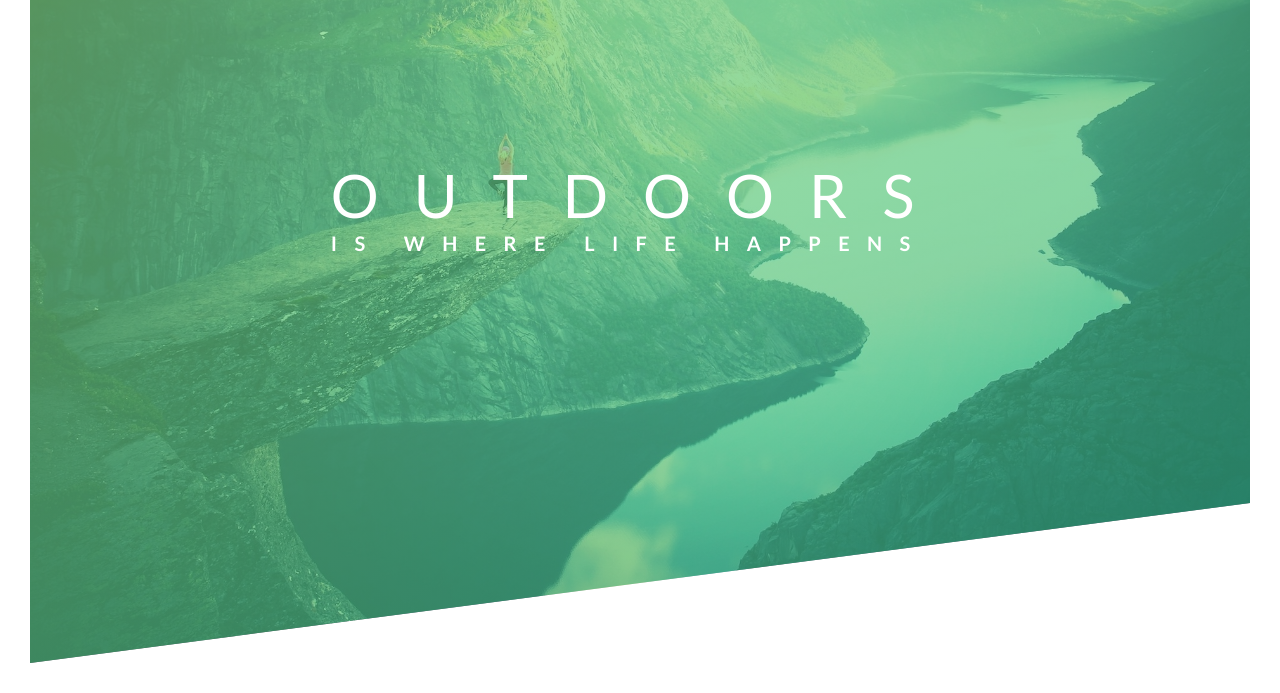
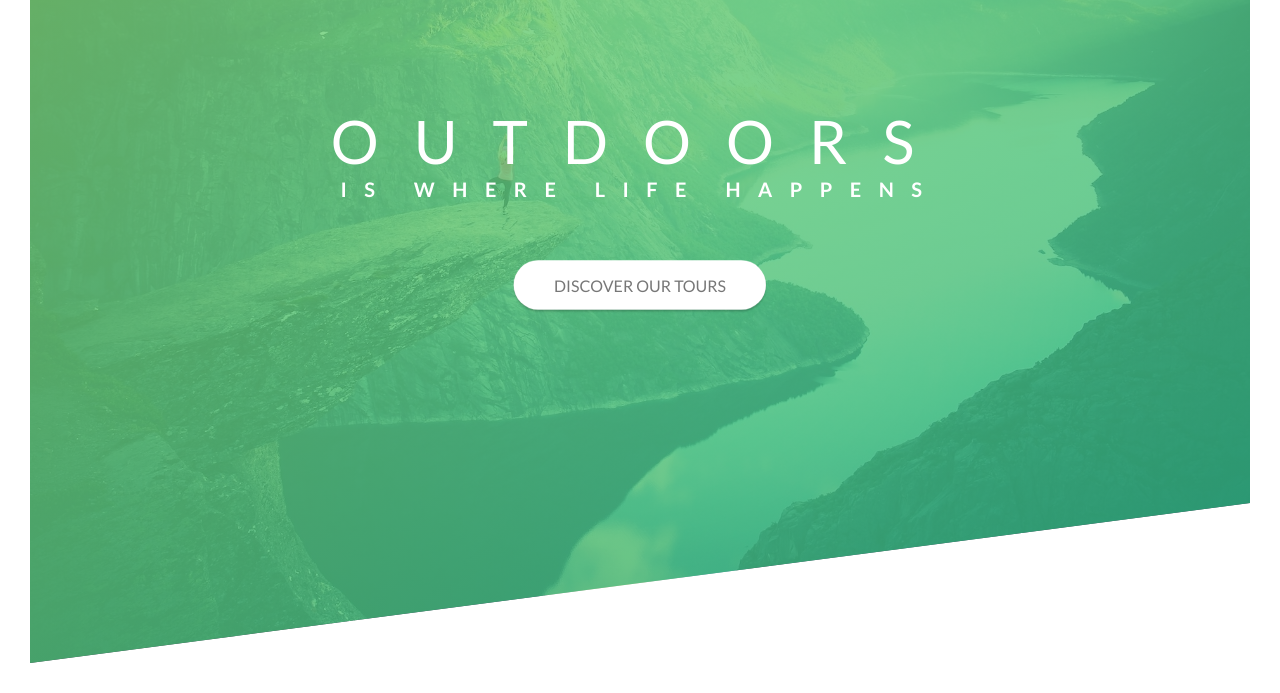
Before and after one commit to clirette/natours, a website: page index.html in a window 1280 px wide. Shown: the part 127-820 px from the top of the page. Drawn offline with Linux system fonts and the light colour scheme.

Commit message:
Initial commit - started using sass

```diff
--- a/index.html
+++ b/index.html
@@ -3,28 +3,26 @@
   <head>
     <meta charset="UTF-8">
     <meta name="viewport" content="width=device-width, initial-scale=1.0">
-
     <link href="https://fonts.googleapis.com/css?family=Lato:100,300,400,700,900" rel="stylesheet">
-
     <link rel="stylesheet" type="text/css" href="css/icon-font.css">
     <link rel="stylesheet" type="text/css" href="css/style.css">
     <link rel="shortcut icon" type="image/png" href="img/favicon.png">
-
     <title>Natours | Exciting tours for adventurous people</title>
   </head>
   <body>
     <header class="header">
-          <div class="logo-box">
-            <img src="./img/logo-white.png" alt="Logo" class="logo">
+      <div class="header__logo-box">
+        <img src="./img/logo-white.png" alt="Logo" class="header__logo">
       </div>
 
-          <div class="text-box">
+      <div class="header__text-box">
         <h1 class="heading-primary">
-              <span class="heading-primary-main">Outdoors</span>
-              <span class="heading-primary-sub">is where life happens</span>
+          <span class="heading-primary--main">Outdoors</span>
+          <span class="heading-primary--sub">is where life happens</span>
         </h1>
-          </header>
+        <a href="#" class="btn btn--white btn--animated">Discover our tours</a>
       </div>
 
+    </header>
   </body>
 </html>
--- /dev/null
+++ b/sass/abstracts/_variables.scss
@@ -0,0 +1,7 @@
+$color-primary: #55c57a;
+$color-primary-light: #7ed56f;
+$color-primary-dark: #28b485;
+
+$color-grey-dark: #777;
+$color-white: #fff;
+$color-black: #000;
--- /dev/null
+++ b/sass/base/_animations.scss
@@ -0,0 +1,43 @@
+@keyframes moveInLeft {
+  0% {
+    opacity: 0;
+    transform: translateX(-10rem);
+  }
+
+  80% {
+    transform: translateX(1rem);
+  }
+
+  100% {
+    opacity: 1;
+    transform: translate(0);
+  }
+}
+
+@keyframes moveInRight {
+  0% {
+    opacity: 0;
+    transform: translateX(10rem);
+  }
+
+  80% {
+    transform: translateX(-1rem);
+  }
+
+  100% {
+    opacity: 1;
+    transform: translate(0);
+  }
+}
+
+@keyframes moveInBottom {
+  0% {
+    opacity: 0;
+    transform: translateY(3rem);
+  }
+
+  100% {
+    opacity: 1;
+    transform: translateY(0);
+  }
+}
--- /dev/null
+++ b/sass/base/_base.scss
@@ -0,0 +1,15 @@
+*,
+*::after,
+*::before {
+  margin: 0;
+  padding: 0;
+  box-sizing: inherit;
+}
+
+html {
+  font-size: 62.5%;
+}
+
+body {
+  box-sizing: border-box;
+}
--- /dev/null
+++ b/sass/base/_typography.scss
@@ -0,0 +1,39 @@
+body {
+  font-family: "Lato", sans-serif;
+  font-weight: 400;
+  font-size: 1.6rem;
+  font-weight: 1.7;
+  color: $color-grey-dark;
+  padding: 3rem;
+}
+
+.heading-primary {
+  & {
+    color: $color-white;
+    text-transform: uppercase;
+    backface-visibility: hidden;
+    margin-bottom: 6rem;
+  }
+
+  &--main {
+    display: block;
+    font-size: 6rem;
+    font-weight: 400;
+    letter-spacing: 3.5rem;
+
+    animation-name: moveInLeft;
+    animation-duration: 1s;
+    animation-timing-function: ease-out;
+  }
+
+  &--sub {
+    display: block;
+    font-size: 2rem;
+    font-weight: 700;
+    letter-spacing: 1.75rem;
+
+    animation-name: moveInRight;
+    animation-duration: 1s;
+    animation-timing-function: ease-out;
+  }
+}
--- /dev/null
+++ b/sass/components/_button.scss
@@ -0,0 +1,60 @@
+.btn {
+  &:link,
+  &:visited {
+    text-transform: uppercase;
+    text-decoration: none;
+    padding: 1.5rem 4rem;
+    display: inline-block;
+    border-radius: 10rem;
+    box-shadow: 0 .2rem .2rem rgba($color-black, 0.2);
+    transition: all .2s;
+    font-weight: 400;
+    position: relative;
+  }
+
+  &:hover {
+    transform: translateY(-0.3rem);
+    box-shadow: 0 1rem 2rem rgba($color-black, 0.2);
+
+    &::after {
+      transform: scaleX(1.4) scaleY(1.6);
+      opacity: 0;
+    }
+  }
+
+  &:active {
+    transform: translateY(-0.1rem);
+    box-shadow: 0 .5rem 1rem rgba($color-black, 0.2);
+  }
+
+  &--white {
+    background-color: $color-white;
+    color: $color-grey-dark;
+    backface-visibility: hidden;
+
+    &::after {
+      background-color: $color-white;
+    }
+  }
+
+  &::after {
+    content: '';
+    display: inline-block;
+    height: 100%;
+    width: 100%;
+    border-radius: 100px;
+    position: absolute;
+    top: 0;
+    left: 0;
+    z-index: -1;
+    transition: all 0.4s;
+  }
+
+  &--animated {
+    animation-name: moveInBottom;
+    animation-duration: 1s;
+    animation-timing-function: ease-out;
+    animation-delay: .75s;
+    animation-fill-mode: backwards;
+  }
+}
--- /dev/null
+++ b/sass/layout/_header.scss
@@ -0,0 +1,31 @@
+.header {
+  position: relative;
+  height: 95vh;
+  background-image:
+    linear-gradient(
+      to right bottom,
+      rgba($color-primary-light, 0.8),
+      rgba($color-primary-dark, 0.8)),
+    url(../img/hero.jpg);
+  background-position: top;
+  background-size: cover;
+  clip-path: polygon(0 0, 100% 0, 100% 75vh, 0 100%);
+
+  &__logo-box {
+    position: absolute;
+    top: 4rem;
+    left: 4rem;
+  }
+
+  &__logo {
+    height: 3.5rem;
+  }
+
+  &__text-box {
+    position: absolute;
+    top: 40%;
+    left: 50%;
+    transform: translate(-50%, -50%);
+    text-align: center;
+  }
+}
--- /dev/null
+++ b/sass/main.scss
@@ -0,0 +1,14 @@
+@import "./abstracts/functions";
+@import "./abstracts/mixins";
+@import "./abstracts/variables";
+
+@import "./base/animations";
+@import "./base/base";
+@import "./base/typography";
+@import "./base/utilities";
+
+@import "./components/button";
+
+@import "./layout/header";
+
+@import "./pages/home";
```
Also changed, not shown: package.json (added, +23 -0 lines), css/style.css, sass/abstracts/_functions.scss (added), sass/abstracts/_mixins.scss (added), sass/base/_utilities.scss (added), sass/pages/_home.scss (added), 2 other files. Lines whose indentation alone changed are shown as unchanged.
